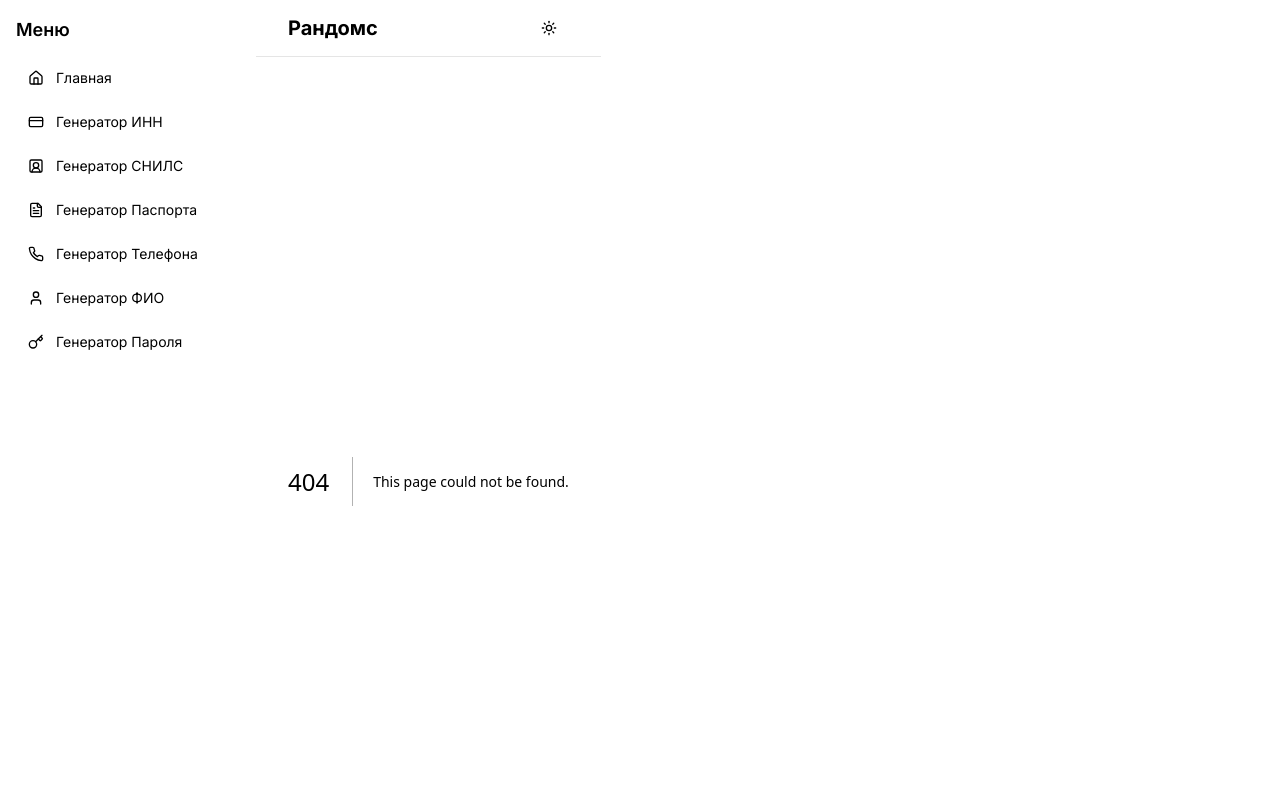
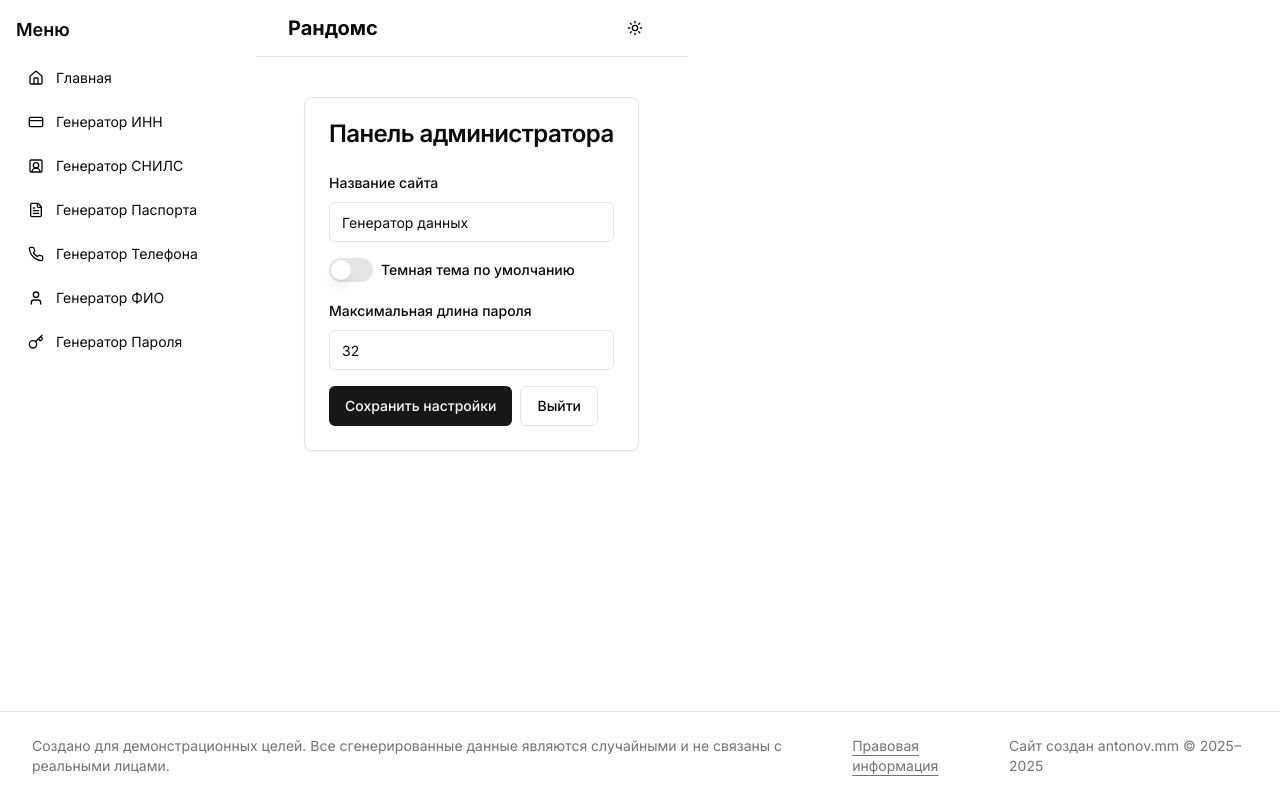
Before and after one commit to antonov-mm/random, a Next.js app: page /admin/dashboard in a window 1280 px wide. Before the commit this address had no page. Shown: the top 800 px of the page. Built offline with nearby package versions, Linux system fonts and the light colour scheme; sample sign-in values are in the browser's storage.

Commit message:
add admin panel

```diff
--- /dev/null
+++ b/app/admin/dashboard/page.tsx
@@ -0,0 +1,88 @@
+"use client"
+
+import { useState, useEffect } from "react"
+import { useRouter } from "next/navigation"
+import { Button } from "@/components/ui/button"
+import { Input } from "@/components/ui/input"
+import { Card, CardContent, CardHeader, CardTitle } from "@/components/ui/card"
+import { useToast } from "@/components/ui/toast"
+import { Switch } from "@/components/ui/switch"
+import { Label } from "@/components/ui/label"
+
+interface SiteSettings {
+  siteName: string
+  darkModeDefault: boolean
+  maxPasswordLength: number
+}
+
+export default function AdminDashboardPage() {
+  const [settings, setSettings] = useState<SiteSettings>({
+    siteName: "Генератор данных",
+    darkModeDefault: false,
+    maxPasswordLength: 32,
+  })
+  const router = useRouter()
+  const { Toast, addToast } = useToast()
+
+  useEffect(() => {
+    const isAuthenticated = localStorage.getItem("adminAuthenticated")
+    if (!isAuthenticated) {
+      router.push("/admin/login")
+    }
+    // В реальном приложении здесь должна быть загрузка настроек с сервера
+  }, [router])
+
+  const handleLogout = () => {
+    localStorage.removeItem("adminAuthenticated")
+    router.push("/admin/login")
+  }
+
+  const handleSaveSettings = () => {
+    // В реальном приложении здесь должно быть сохранение настроек на сервер
+    addToast({ message: "Настройки сохранены", type: "success" })
+  }
+
+  return (
+    <div className="container mx-auto p-4">
+      <Card>
+        <CardHeader>
+          <CardTitle>Панель администратора</CardTitle>
+        </CardHeader>
+        <CardContent>
+          <form onSubmit={(e) => e.preventDefault()} className="space-y-4">
+            <div className="space-y-2">
+              <Label htmlFor="siteName">Название сайта</Label>
+              <Input
+                id="siteName"
+                value={settings.siteName}
+                onChange={(e) => setSettings({ ...settings, siteName: e.target.value })}
+              />
+            </div>
+            <div className="flex items-center space-x-2">
+              <Switch
+                id="darkMode"
+                checked={settings.darkModeDefault}
+                onCheckedChange={(checked) => setSettings({ ...settings, darkModeDefault: checked })}
+              />
+              <Label htmlFor="darkMode">Темная тема по умолчанию</Label>
+            </div>
+            <div className="space-y-2">
+              <Label htmlFor="maxPasswordLength">Максимальная длина пароля</Label>
+              <Input
+                id="maxPasswordLength"
+                type="number"
+                value={settings.maxPasswordLength}
+                onChange={(e) => setSettings({ ...settings, maxPasswordLength: Number.parseInt(e.target.value) })}
+              />
+            </div>
+            <Button onClick={handleSaveSettings}>Сохранить настройки</Button>
+            <Button variant="outline" onClick={handleLogout} className="ml-2">
+              Выйти
+            </Button>
+          </form>
+        </CardContent>
+      </Card>
+      <Toast message="" />
+    </div>
+  )
+}
--- /dev/null
+++ b/app/admin/login/page.tsx
@@ -0,0 +1,60 @@
+"use client"
+
+import type React from "react"
+
+import { useState } from "react"
+import { useRouter } from "next/navigation"
+import { Button } from "@/components/ui/button"
+import { Input } from "@/components/ui/input"
+import { Card, CardContent, CardHeader, CardTitle } from "@/components/ui/card"
+import { useToast } from "@/components/ui/toast"
+
+const ADMIN_LOGIN = "admink"
+const ADMIN_PASSWORD = "P@ssw0rd123!" // Сгенерированный безопасный пароль
+
+export default function AdminLoginPage() {
+  const [login, setLogin] = useState("")
+  const [password, setPassword] = useState("")
+  const router = useRouter()
+  const { Toast, addToast } = useToast()
+
+  const handleLogin = (e: React.FormEvent) => {
+    e.preventDefault()
+    if (login === ADMIN_LOGIN && password === ADMIN_PASSWORD) {
+      // В реальном приложении здесь должна быть более безопасная аутентификация
+      localStorage.setItem("adminAuthenticated", "true")
+      router.push("/admin/dashboard")
+    } else {
+      addToast({ message: "Неверный логин или пароль", type: "error" })
+    }
+  }
+
+  return (
+    <div className="flex items-center justify-center min-h-screen bg-background">
+      <Card className="w-[350px]">
+        <CardHeader>
+          <CardTitle>Вход для администратора</CardTitle>
+        </CardHeader>
+        <CardContent>
+          <form onSubmit={handleLogin} className="space-y-4">
+            <div className="space-y-2">
+              <Input type="text" placeholder="Логин" value={login} onChange={(e) => setLogin(e.target.value)} />
+            </div>
+            <div className="space-y-2">
+              <Input
+                type="password"
+                placeholder="Пароль"
+                value={password}
+                onChange={(e) => setPassword(e.target.value)}
+              />
+            </div>
+            <Button type="submit" className="w-full">
+              Войти
+            </Button>
+          </form>
+        </CardContent>
+      </Card>
+      <Toast message="" />
+    </div>
+  )
+}
```
